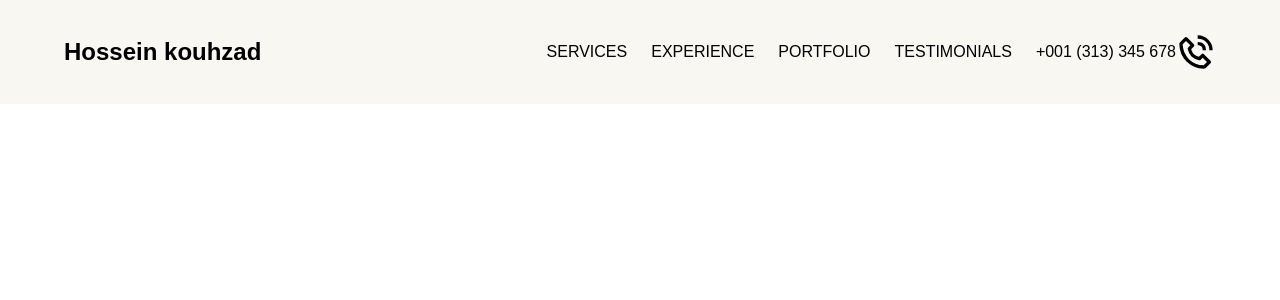
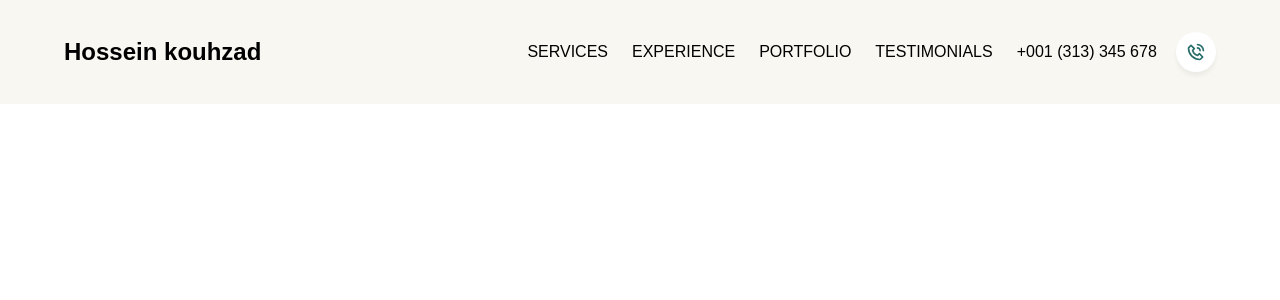
Before and after one commit to HKouhzad1991/HK-portfolio, a React (Vite) app: page / in a window 1280 px wide. Shown: the top 300 px of the page. Built offline with nearby package versions, Linux system fonts and the light colour scheme; a web font is replaced by a local one.

Commit message:
phone icon fixed

```diff
--- a/src/components/Header/Header.module.scss
+++ b/src/components/Header/Header.module.scss
@@ -37,6 +37,18 @@
           scale: 1.1;
         }
       }
+      .phone {
+        gap: 1.2rem;
+        flex-wrap: wrap;
+
+        svg {
+          color: $secondary;
+          background: white;
+          padding: 10px;
+          border-radius: 999px;
+          box-shadow: 0px 4px 4px rgba(0, 0, 0, 0.05);
+        }
+      }
     }
   }
 }
```
